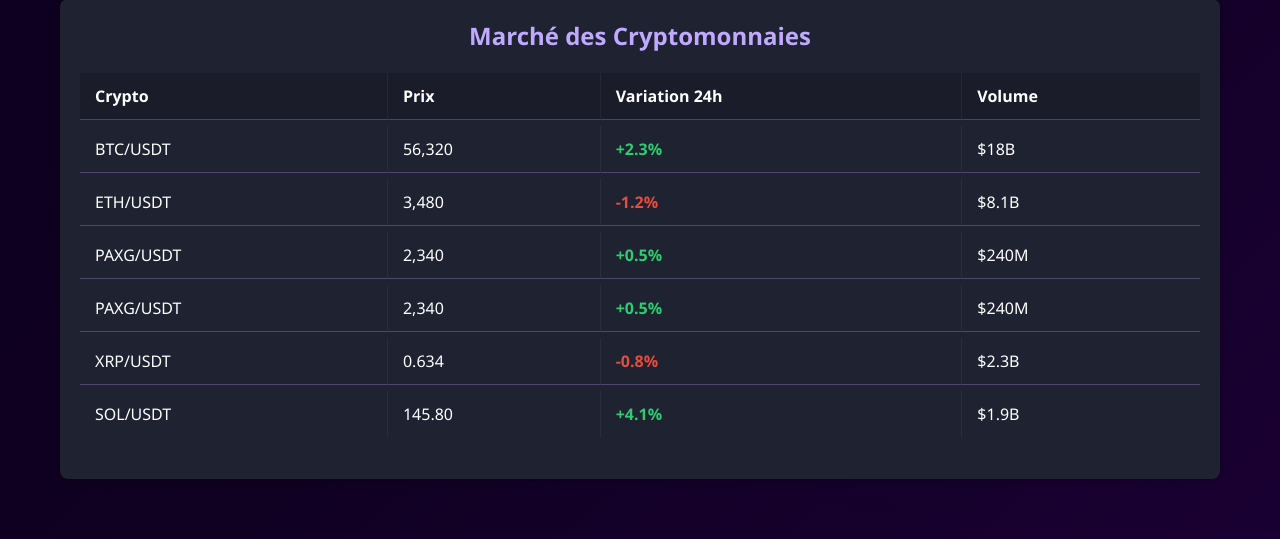
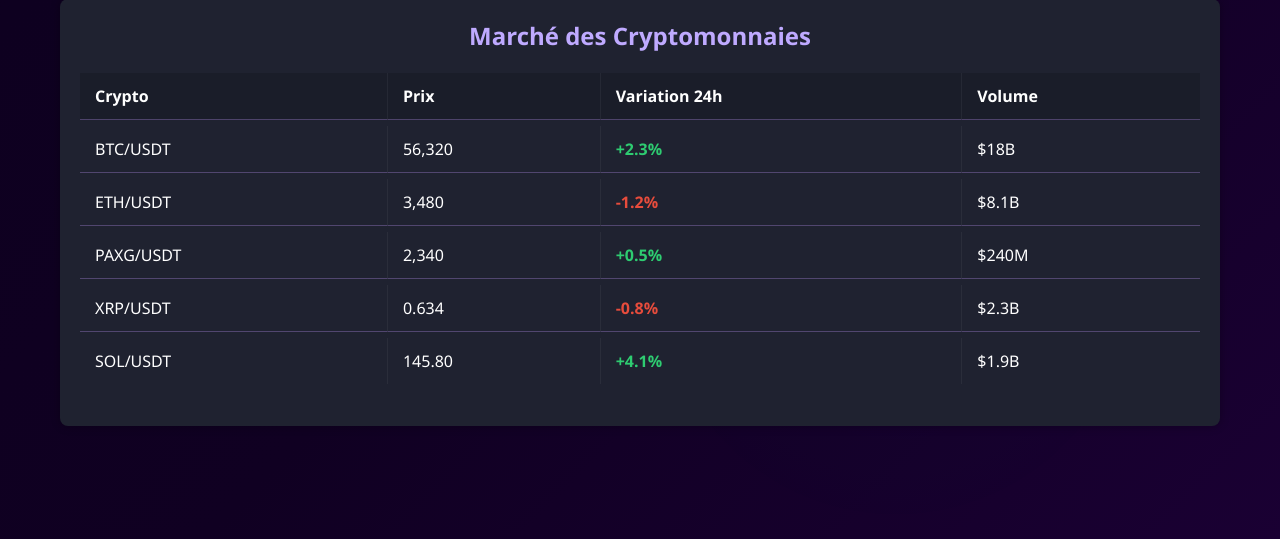
Before and after one commit to brendayologaza4/Robot-trader, a Flask app: template templates/dashboard.html in a window 1280 px wide. Shown: the part 336-875 px from the top of the page. Run offline with Flask 3, Linux system fonts and the light colour scheme; the template is opened without the code that fills it, so the values that code supplies are empty; some libraries are stand-ins or nearby versions.

Commit message:
Update dashboard.html

```diff
--- a/templates/dashboard.html
+++ b/templates/dashboard.html
@@ -305,7 +305,6 @@
                             <tr><td>BTC/USDT</td><td>56,320</td><td class="positive">+2.3%</td><td>$18B</td></tr>
                             <tr><td>ETH/USDT</td><td>3,480</td><td class="negative">-1.2%</td><td>$8.1B</td></tr>
                             <tr><td>PAXG/USDT</td><td>2,340</td><td class="positive">+0.5%</td><td>$240M</td></tr>
-                            <tr                            <tr><td>PAXG/USDT</td><td>2,340</td><td class="positive">+0.5%</td><td>$240M</td></tr>
                             <tr><td>XRP/USDT</td><td>0.634</td><td class="negative">-0.8%</td><td>$2.3B</td></tr>
                             <tr><td>SOL/USDT</td><td>145.80</td><td class="positive">+4.1%</td><td>$1.9B</td></tr>
                         </tbody>
```
